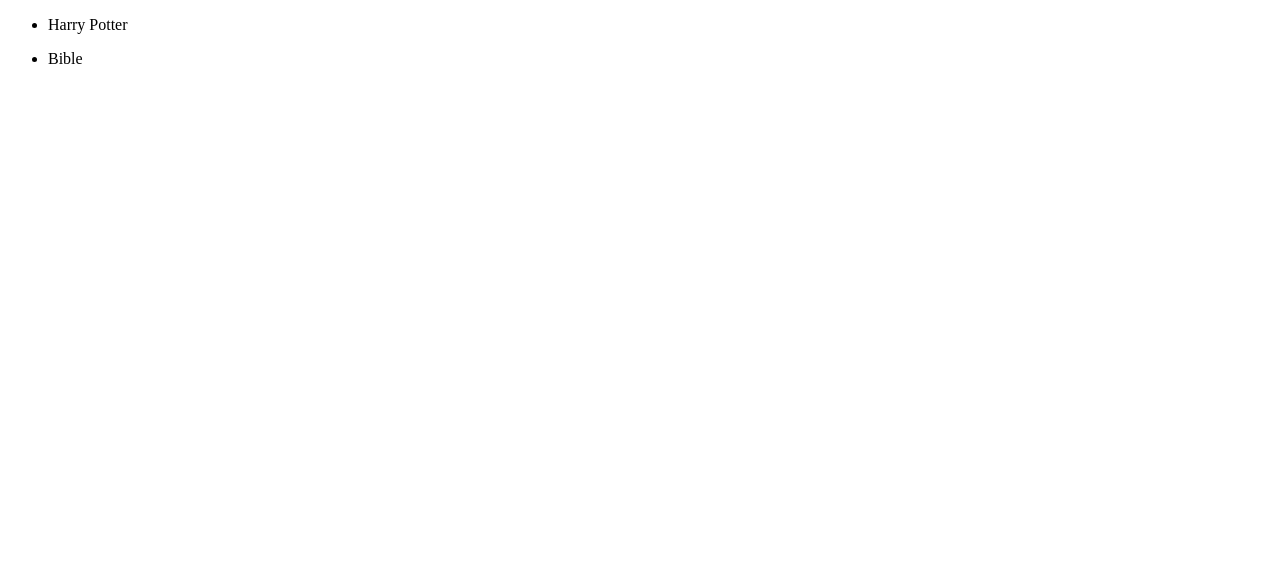
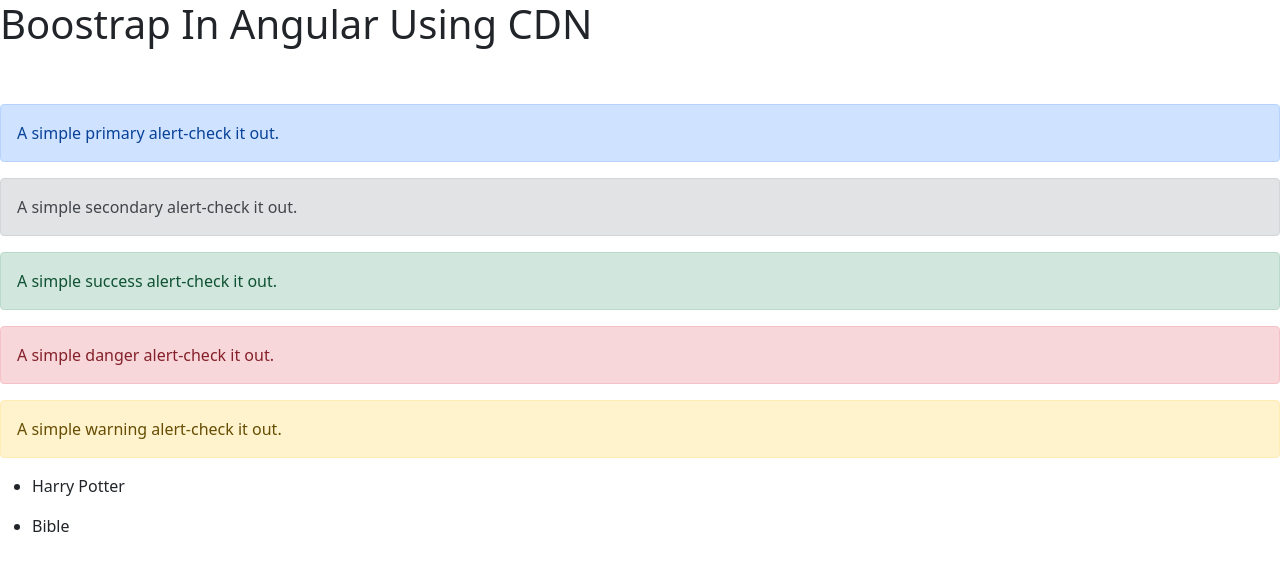
Before and after one commit to RevatureLibrary/Library-FrontEnd, an Angular app: page / in a window 1280 px wide. Shown: the top 570 px of the page. Built offline with nearby package versions, Linux system fonts and the light colour scheme.

Commit message:
Bootstrap added

```diff
--- a/package.json
+++ b/package.json
@@ -19,6 +19,8 @@
     "@angular/platform-browser": "~11.2.8",
     "@angular/platform-browser-dynamic": "~11.2.8",
     "@angular/router": "~11.2.8",
+    "boostrap": "^2.0.0",
+    "jquery": "^3.6.0",
     "rxjs": "~6.6.0",
     "tslib": "^2.0.0",
     "zone.js": "~0.11.3"
--- a/src/app/app.component.html
+++ b/src/app/app.component.html
@@ -1,3 +1,25 @@
+<h1>Boostrap In Angular Using CDN</h1>
+<br>
+<br>
+
+<div class = "alert alert-primary" role="alert">
+  A simple primary alert-check it out.
+</div>
+<div class = "alert alert-secondary" role="alert">
+  A simple secondary alert-check it out.
+</div>
+<div class = "alert alert-success" role="alert">
+  A simple success alert-check it out.
+</div>
+<div class = "alert alert-danger" role="alert">
+  A simple danger alert-check it out.
+</div>
+<div class = "alert alert-warning" role="alert">
+  A simple warning alert-check it out.
+</div>
+
+
+
 <div>
   <app-books></app-books>
 </div>
--- a/src/app/app.module.ts
+++ b/src/app/app.module.ts
@@ -4,11 +4,13 @@ import { BrowserModule } from '@angular/platform-browser';
 import { AppRoutingModule } from './app-routing.module';
 import { AppComponent } from './app.component';
 import { BooksComponent } from './components/books/books.component';
+import { NavbarComponent } from './navbar/navbar.component';
 
 @NgModule({
   declarations: [
     AppComponent,
-    BooksComponent
+    BooksComponent,
+    NavbarComponent
   ],
   imports: [
     BrowserModule,
--- /dev/null
+++ b/src/app/navbar/navbar.component.html
@@ -0,0 +1 @@
+<p>navbar works!</p>
--- /dev/null
+++ b/src/app/navbar/navbar.component.ts
@@ -0,0 +1,15 @@
+import { Component, OnInit } from '@angular/core';
+
+@Component({
+  selector: 'app-navbar',
+  templateUrl: './navbar.component.html',
+  styleUrls: ['./navbar.component.css']
+})
+export class NavbarComponent implements OnInit {
+
+  constructor() { }
+
+  ngOnInit(): void {
+  }
+
+}
--- a/src/index.html
+++ b/src/index.html
@@ -6,8 +6,19 @@
   <base href="/">
   <meta name="viewport" content="width=device-width, initial-scale=1">
   <link rel="icon" type="image/x-icon" href="favicon.ico">
+
+  <!-- Bootstrap cdn css link -->
+  <link href="https://cdn.jsdelivr.net/npm/bootstrap@5.0.0-beta3/dist/css/bootstrap.min.css" rel="stylesheet" integrity="sha384-eOJMYsd53ii+scO/bJGFsiCZc+5NDVN2yr8+0RDqr0Ql0h+rP48ckxlpbzKgwra6" crossorigin="anonymous">
+  <script src="https://cdn.jsdelivr.net/npm/bootstrap@5.0.0-beta3/dist/js/bootstrap.bundle.min.js" integrity="sha384-JEW9xMcG8R+pH31jmWH6WWP0WintQrMb4s7ZOdauHnUtxwoG2vI5DkLtS3qm9Ekf" crossorigin="anonymous"></script>
+
+
 </head>
 <body>
   <app-root></app-root>
 </body>
+
+<!-- Bootstrap cdn js link -->
+<script src="https://cdn.jsdelivr.net/npm/@popperjs/core@2.9.1/dist/umd/popper.min.js" integrity="sha384-SR1sx49pcuLnqZUnnPwx6FCym0wLsk5JZuNx2bPPENzswTNFaQU1RDvt3wT4gWFG" crossorigin="anonymous"></script>
+<script src="https://cdn.jsdelivr.net/npm/bootstrap@5.0.0-beta3/dist/js/bootstrap.min.js" integrity="sha384-j0CNLUeiqtyaRmlzUHCPZ+Gy5fQu0dQ6eZ/xAww941Ai1SxSY+0EQqNXNE6DZiVc" crossorigin="anonymous"></script>
+
 </html>
```
Also changed, not shown: src/app/navbar/navbar.component.css (added), 2 other files (tests, documents, lock files or other folders).
